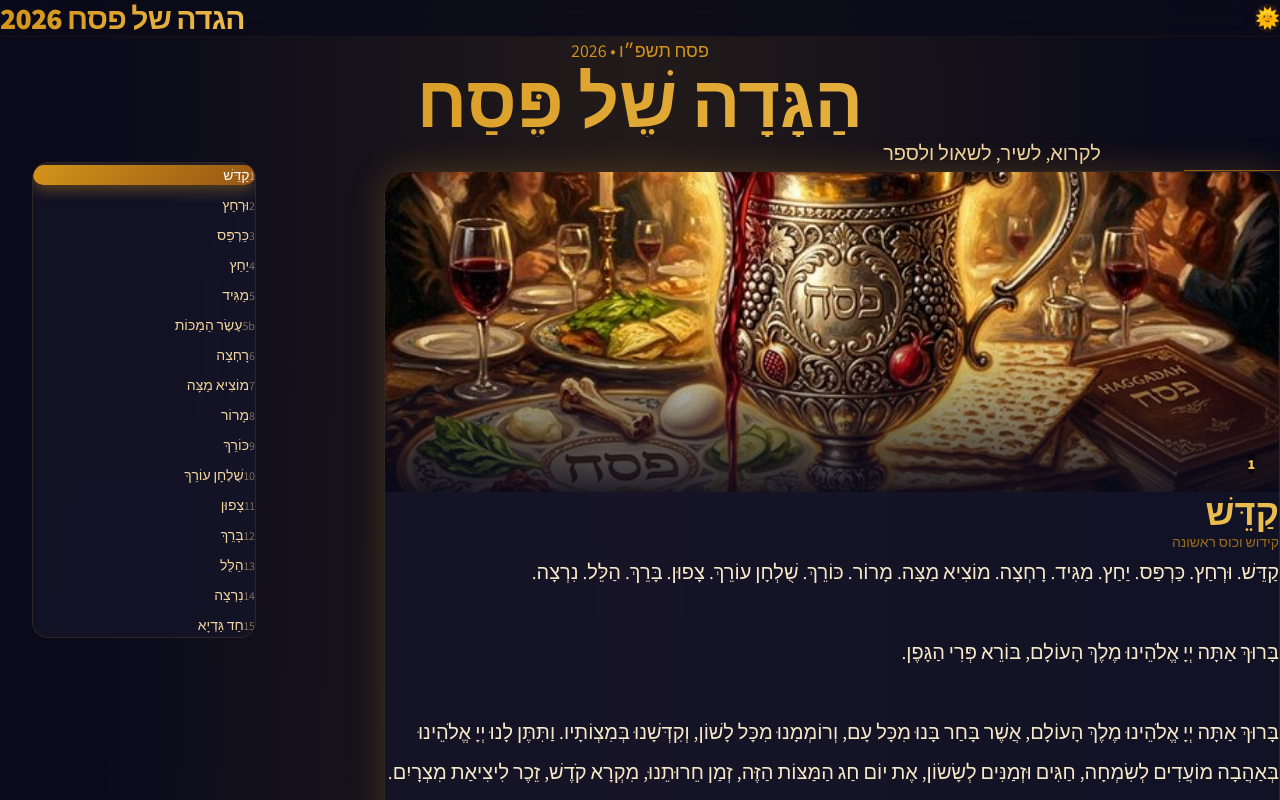
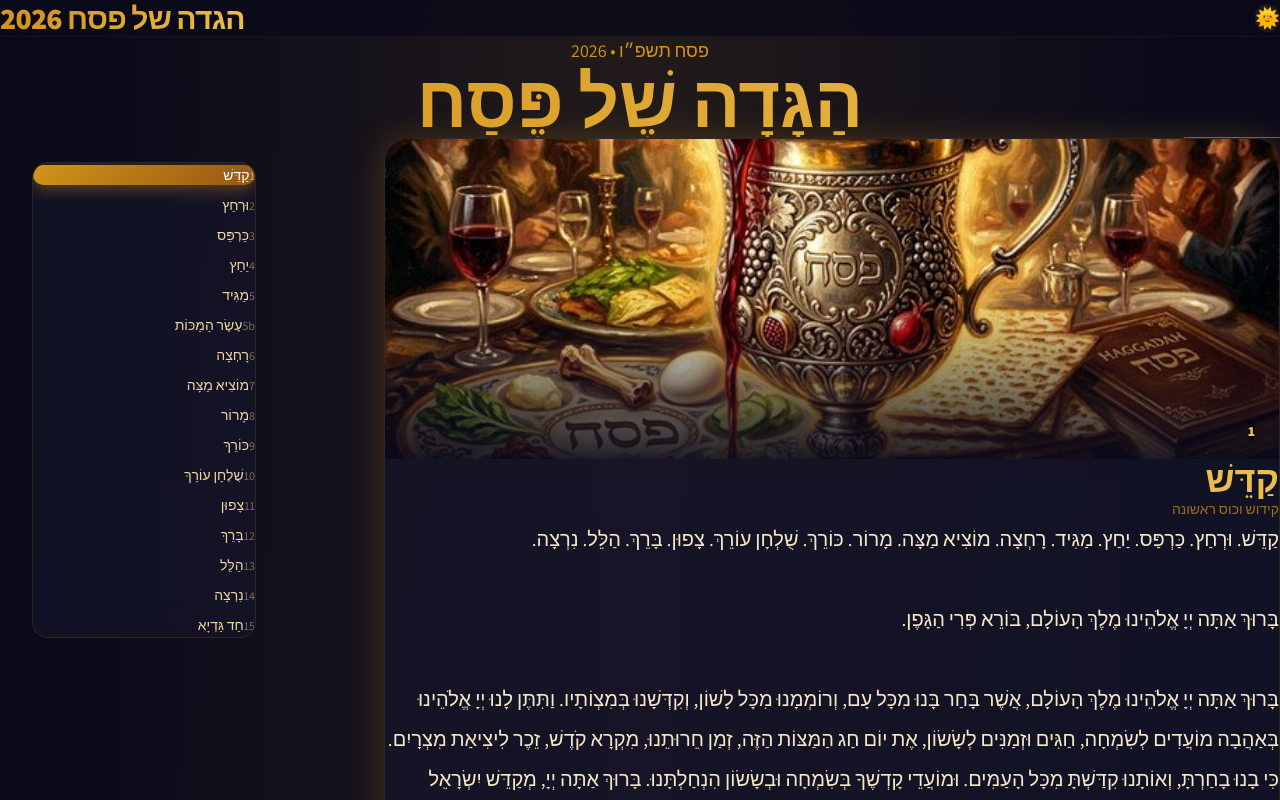
Before and after one commit to ront123/Hagada, a React (Vite) app: page / in a window 1280 px wide. Shown: the top 800 px of the page. Built offline with nearby package versions, Linux system fonts and the light colour scheme; a web font is replaced by a local one.

Commit message:
Remove subtitle text from hero section

```diff
--- a/src/App.jsx
+++ b/src/App.jsx
@@ -283,9 +283,6 @@ export default function App() {
         >
           הַגָּדָה שֶׁל פֶּסַח
         </h2>
-        <p className={`text-xl max-w-xl mx-auto leading-relaxed ${isDarkMode ? 'text-parchment-300' : 'text-parchment-700'}`}>
-          לקרוא, לשיר, לשאול ולספר
-        </p>
         <div className={`mt-10 w-24 h-px mx-auto ${isDarkMode ? 'bg-gold-700' : 'bg-gold-300'}`} />
       </section>
 
```
